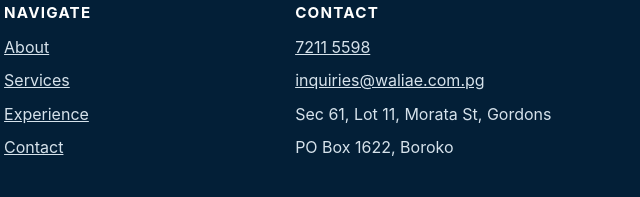
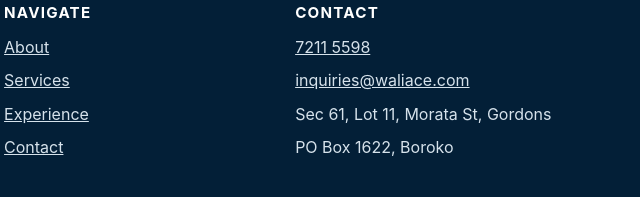
Before and after one commit to emabi2002/wali, a website: page public/index.html in a window 1280 px wide. Shown: the part 4061-4258 px from the top of the page, 616-1256 px from the left. Drawn offline with Linux system fonts and the light colour scheme.

Commit message:
chore: update public/index.html for waliace.com

```diff
--- a/public/index.html
+++ b/public/index.html
@@ -60,7 +60,7 @@
     <section class="section section-soft"><div class="container grid-2"><div><p class="eyebrow">How we work</p><h2>A clear path from inspection to handover</h2><p class="lead">Every assignment starts by confirming the requirement and ends with operational testing and a clear explanation of the work completed.</p></div><div class="grid-2"><article class="card"><h3>1 Inspect and diagnose</h3><p>Confirm symptoms, site conditions and the electrical, mechanical or control components involved.</p></article><article class="card"><h3>2 Agree the work</h3><p>Explain findings and confirm the approved repair, servicing or installation scope.</p></article><article class="card"><h3>3 Complete and test</h3><p>Carry out the work carefully and verify that the system operates as intended.</p></article><article class="card"><h3>4 Report and advise</h3><p>Record the work and explain practical follow-up or maintenance recommendations.</p></article></div></div></section>
     <section class="section"><div class="container cta-band"><div><p class="eyebrow">Need assistance</p><h2>Tell us what is happening at your site.</h2><p>Request a quotation or speak directly with WALI about the work you need.</p></div><div class="action-row"><a class="button button-primary" href="/contact/#quotation">Request a Quote</a><a class="button button-whatsapp" href="https://wa.me/67572115598" target="_blank" rel="noopener">WhatsApp</a></div></div></section>
   </main>
-  <footer class="site-footer"><div class="container"><div class="footer-grid"><div><img class="footer-logo" src="/assets/wali-logo.png" alt="WALI"><p>Cool solutions. Brighter tomorrows.</p></div><div><h3>Navigate</h3><ul class="footer-links"><li><a href="/about/">About</a></li><li><a href="/services/">Services</a></li><li><a href="/experience/">Experience</a></li><li><a href="/contact/">Contact</a></li></ul></div><div><h3>Contact</h3><ul class="footer-links"><li><a href="tel:+67572115598">7211 5598</a></li><li><a href="mailto:inquiries@waliae.com.pg">inquiries@waliae.com.pg</a></li><li>Sec 61, Lot 11, Morata St, Gordons</li><li>PO Box 1622, Boroko</li></ul></div></div><div class="footer-bottom">© <span data-year>2026</span> WALI Airconditioning and Electricals Limited.</div></div></footer>
+  <footer class="site-footer"><div class="container"><div class="footer-grid"><div><img class="footer-logo" src="/assets/wali-logo.png" alt="WALI"><p>Cool solutions. Brighter tomorrows.</p></div><div><h3>Navigate</h3><ul class="footer-links"><li><a href="/about/">About</a></li><li><a href="/services/">Services</a></li><li><a href="/experience/">Experience</a></li><li><a href="/contact/">Contact</a></li></ul></div><div><h3>Contact</h3><ul class="footer-links"><li><a href="tel:+67572115598">7211 5598</a></li><li><a href="mailto:inquiries@waliace.com">inquiries@waliace.com</a></li><li>Sec 61, Lot 11, Morata St, Gordons</li><li>PO Box 1622, Boroko</li></ul></div></div><div class="footer-bottom">© <span data-year>2026</span> WALI Airconditioning and Electricals Limited.</div></div></footer>
   <nav class="mobile-actions" aria-label="Quick contact"><a href="tel:+67572115598">Call</a><a href="https://wa.me/67572115598">WhatsApp</a><a href="/contact/#quotation">Quote</a></nav>
   <script src="/assets/site.js"></script>
 </body>
```
